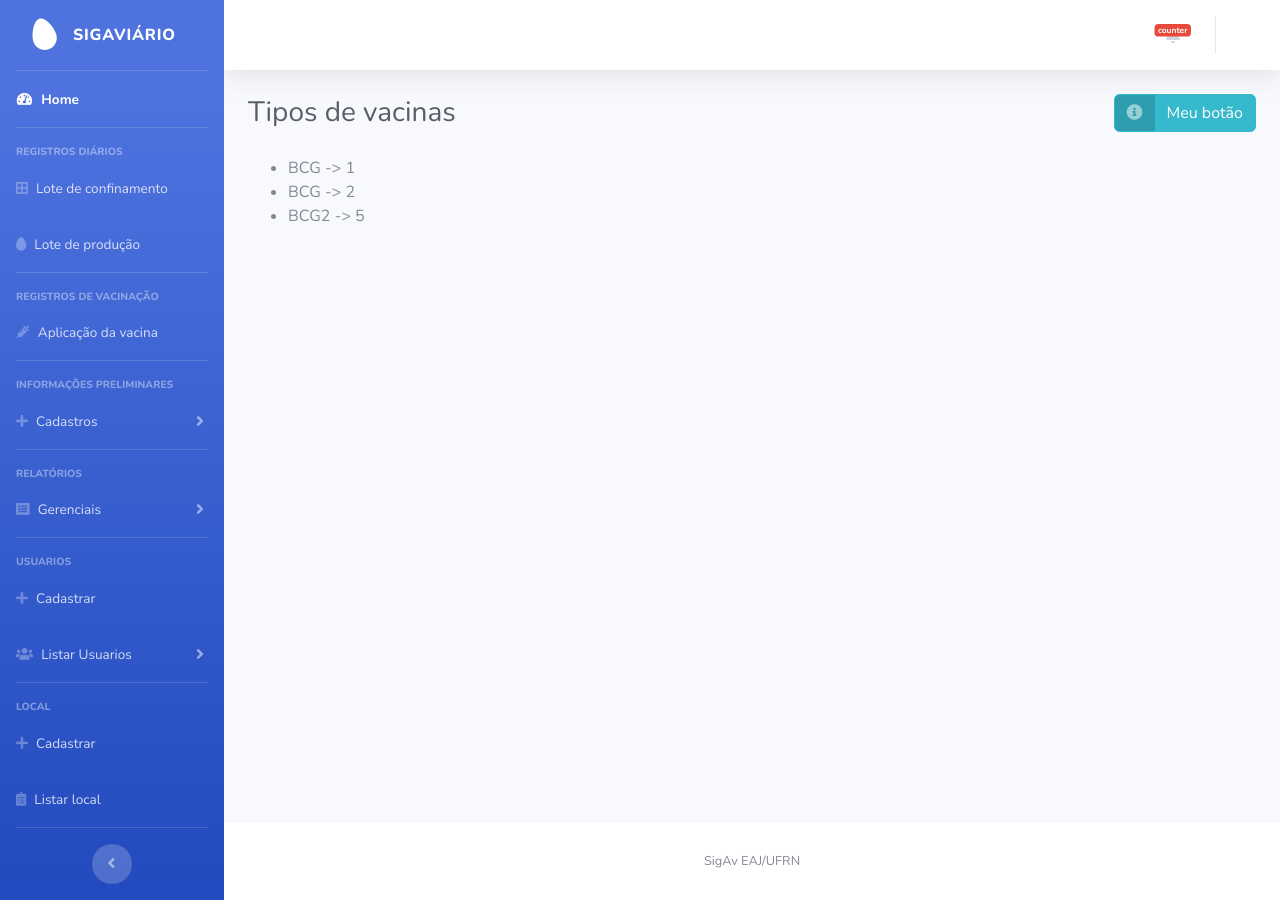
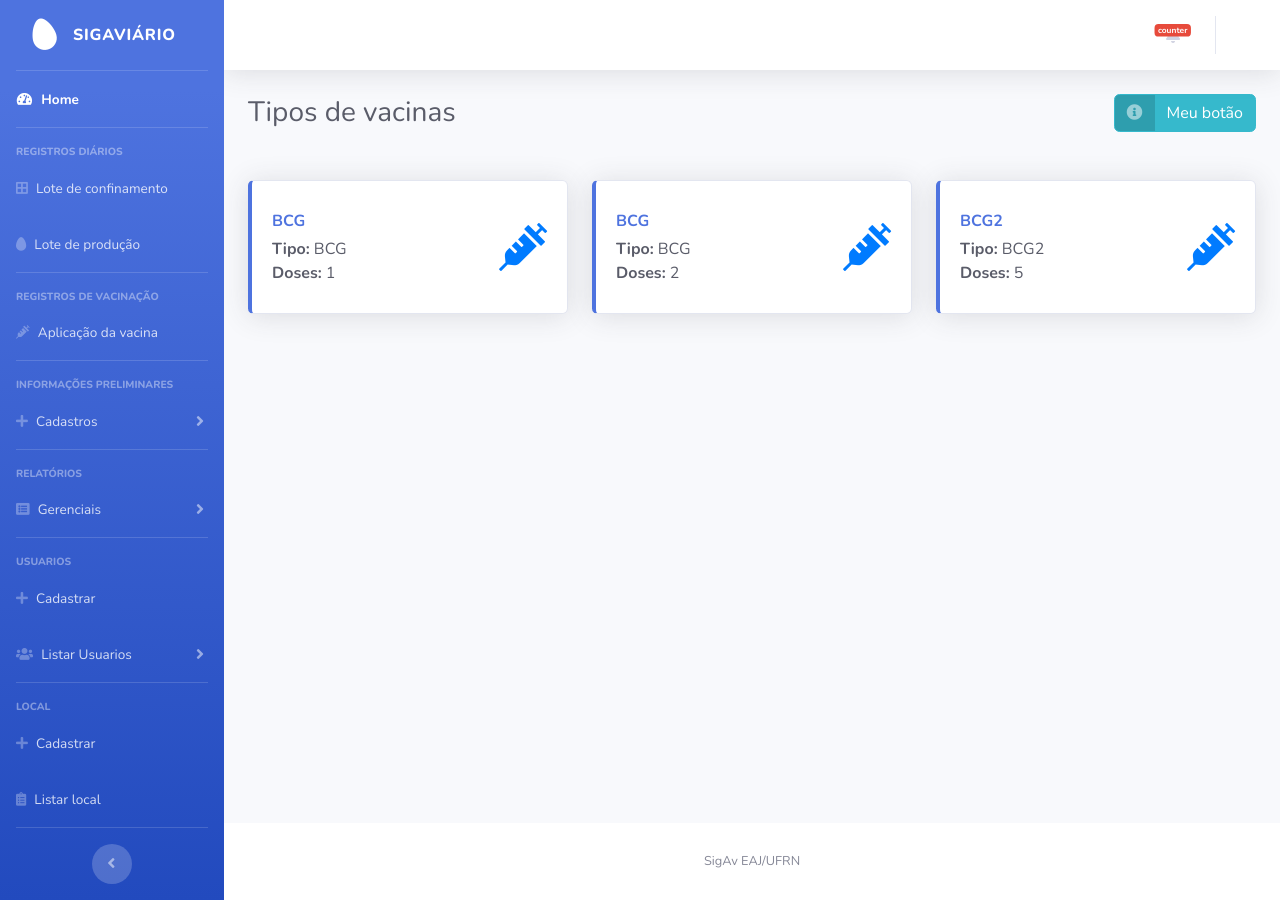
Before and after one commit to carlafcf/SigAv, a Django app: page /vacina/listar/ in a window 1280 px wide. Run offline with Django 3.2, Linux system fonts and the light colour scheme; data comes from the database, SQL or seed files in the repository; both versions use the stored data as it was after the commit; some libraries are stand-ins or nearby versions.

Commit message:
Padronização dos Cards
Padronização dos Cards na tela tipo de vacinas (vacina/listar/)

```diff
--- a/SigAv/templates/base.html
+++ b/SigAv/templates/base.html
@@ -59,7 +59,7 @@
       </div>
 
       <li class="nav-item">
-        <a class="nav-link collapsed" href="{% url 'lote:detalhes'%}">
+        <a class="nav-link collapsed" href="{% url 'lote:listar'%}">
           <i class="fas fa-border-all"></i>
           <span>Lote de confinamento</span>
         </a>
@@ -83,7 +83,7 @@
       </div>
 
       <li class="nav-item">
-        <a class="nav-link collapsed" href="">
+        <a class="nav-link collapsed" href="{% url 'vacina:listar'%}">
           <i class="fas fa-syringe"></i>
           <span>Aplicação da vacina</span>
         </a>
@@ -120,7 +120,6 @@
           <div class="bg-white py-2 collapse-inner rounded">
            <!-- <h6 class="collapse-header">Status:</h6>-->
             <a class="collapse-item" href="{% url 'lote:criar' %}">Lote de confinamento</a>
-            <a class="collapse-item" href="{% url 'producao:criar' %}">Lote de Produção</a>
             <a class="collapse-item" href="{% url 'vacina:criar' %}">Tipos de vacinas</a>
           </div>
         </div>
--- a/SigAv/templates/lote/listar.html
+++ b/SigAv/templates/lote/listar.html
@@ -29,7 +29,7 @@ Lotes de confinamento
 
                 {%  if lote.status == "A" %}
                 <div class="col-lg-4 col-md-6">
-                  <a href="" style="text-decoration: none;">
+                  <a href="{% url 'lote:detalhes'%}" style="text-decoration: none;">
                     <div class="card border-left-primary shadow h-100 py-2">
                       <div class="card-body">
                         <div class="row no-gutters align-items-center">
@@ -86,7 +86,7 @@ Lotes de confinamento
 
 
           <div class="col-lg-4 col-md-6">
-            <a href="{% url 'lote:detalhes' %}" style="text-decoration: none;">
+            <a href="{% url 'lote:detalhes'%}" style="text-decoration: none;">
             <div class="card border-left-info shadow h-100 py-2">
               <div class="card-body">
                 <div class="row no-gutters align-items-center">
--- a/SigAv/templates/producao/detalhes.html
+++ b/SigAv/templates/producao/detalhes.html
@@ -191,7 +191,11 @@
 
                                           <div class="col-lg-4">
                                             <p><strong>Segunda coleta:</strong> {{movimento.primeira_coleta}}</p>
-                                        </div>
+                                          </div>
+
+                                          <div class="col-lg-4">
+                                            <p><strong>Ovos quebrados:</strong> {{movimento.ovos_quebrados}}</p>
+                                          </div>
 
                                             <div class="col-lg-4">
                                                 <p><strong>Mortalidade:</strong> {{movimento.mortalidade}}</p>
--- a/SigAv/templates/vacina/listar.html
+++ b/SigAv/templates/vacina/listar.html
@@ -15,15 +15,61 @@ Tipos de vacinas
 {% endblock %}
 
 {% block conteudo %}
-    {% if vacina_list %}
-    <ul>
-        {% for vacina in vacina_list %}
-        <li>
-            {{vacina.tipo}} -> {{vacina.doses}}
-        </li>
+    {% if object_list %}
+
+        {% for vacina in object_list %}
+       {%if forloop.counter0|divisibleby:3 %}
+        <br>
+       <div class="row">
+
+       {%endif%}
+
+                <!-- Earnings (Monthly) Card Example -->
+
+
+                <div class="col-lg-4 col-md-6">
+                  <a href="" style="text-decoration: none;">
+                    <div class="card border-left-primary shadow h-100 py-2">
+                      <div class="card-body">
+                        <div class="row no-gutters align-items-center">
+                          <div class="col mr-2">
+                            <div class="text-m font-weight-bold text-primary text-uppercase mb-1">{{vacina.tipo}}</div>
+
+
+                            <div class="mb-0 text-gray-800"><strong>Tipo:</strong> {{vacina.tipo}}</div>
+                            <div class="mb-0 text-gray-800"><strong>Doses:</strong> {{vacina.doses}}</div>
+
+                          </div>
+                          <div class="col-auto">
+                            <i class="fas fa-syringe fa-3x" style="color:#007bff"></i>
+
+                          </div>
+                        </div>
+                      </div>
+                    </div>
+                  </a>
+                </div>
+
+
+
+
+
+
+
+    {%if forloop.counter|divisibleby:3 %}
+
+        </div>
+        {% endif %}
+
         {% endfor %}
-    </ul>
+
+     {% if not object_list|length|divisibleby:3 %}
+      </div>
+     {% endif %}
+
     {% else %}
-        <p>Não há vacinas cadastrados.</p>
+        <p>Não há produção.</p>
     {% endif %}
+
+
 {% endblock %}
```
Also changed, not shown: SigAv/db.sqlite3.
